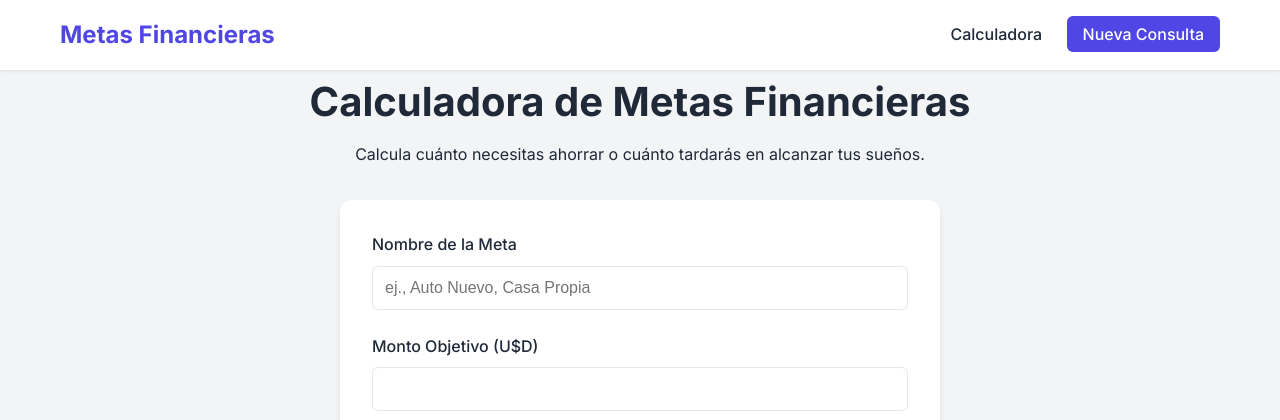
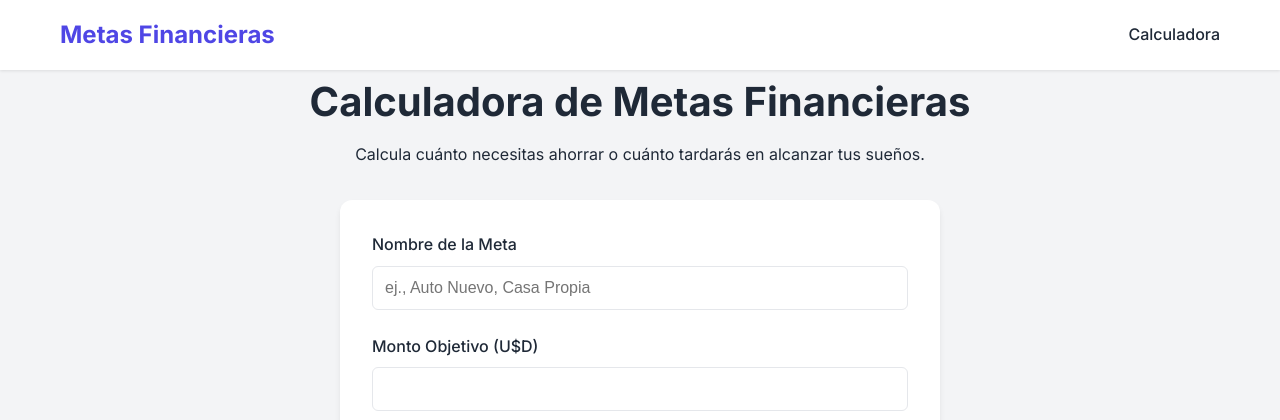
Before and after one commit to patoleonel/Calculadora-Finanzas, a Flask app: page / in a window 1280 px wide. Shown: the top 420 px of the page. Run offline with Flask 3, Linux system fonts and the light colour scheme.

Commit message:
Elimine un boton inutil

```diff
--- a/templates/base.html
+++ b/templates/base.html
@@ -16,7 +16,6 @@
             <a href="{{ url_for('index') }}" class="logo">Metas Financieras</a>
             <div class="nav-links">
                 <a href="{{ url_for('index') }}">Calculadora</a>
-                <a href="{{ url_for('index') }}" class="btn-primary">Nueva Consulta</a>
             </div>
         </div>
     </nav>
```
